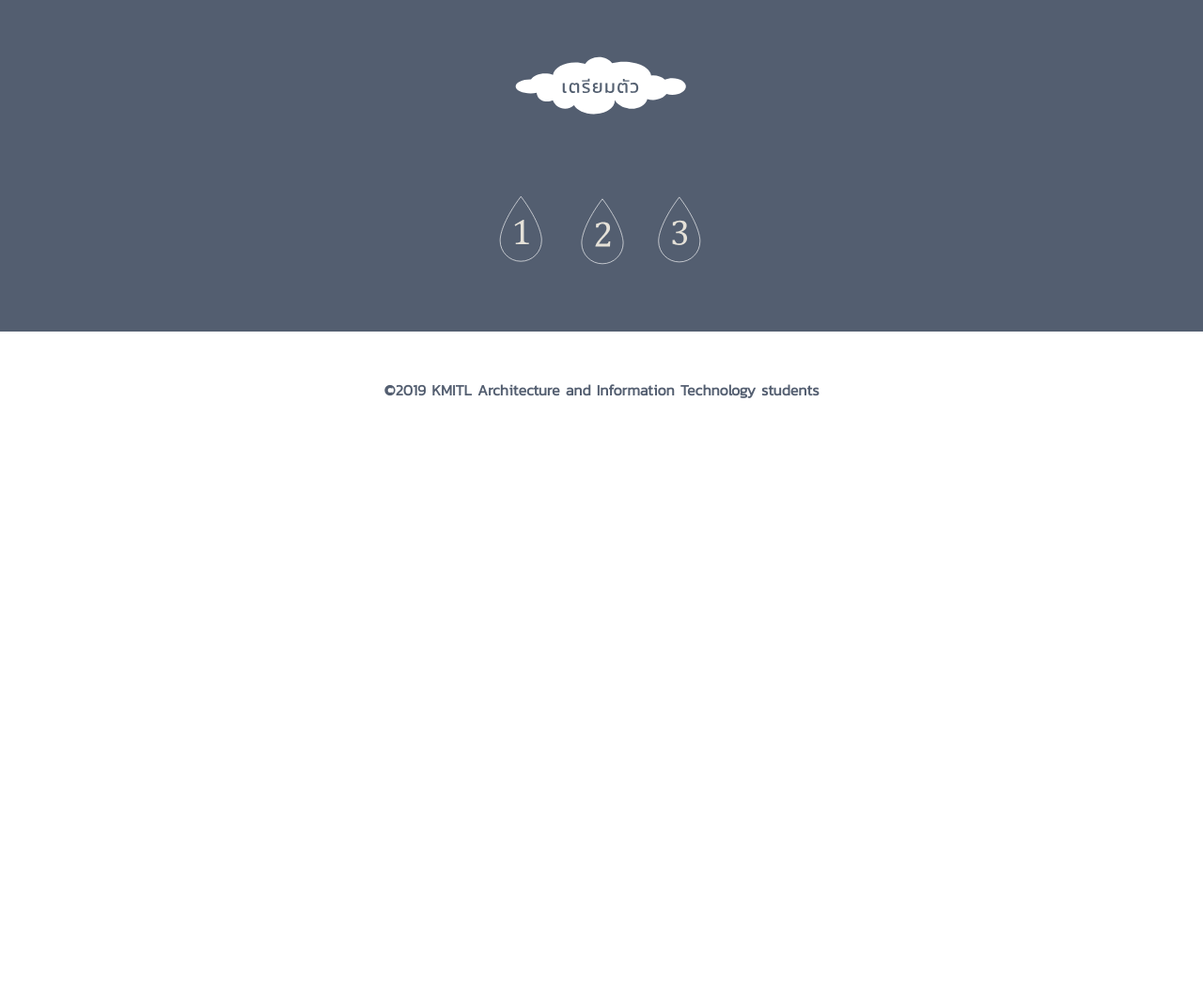
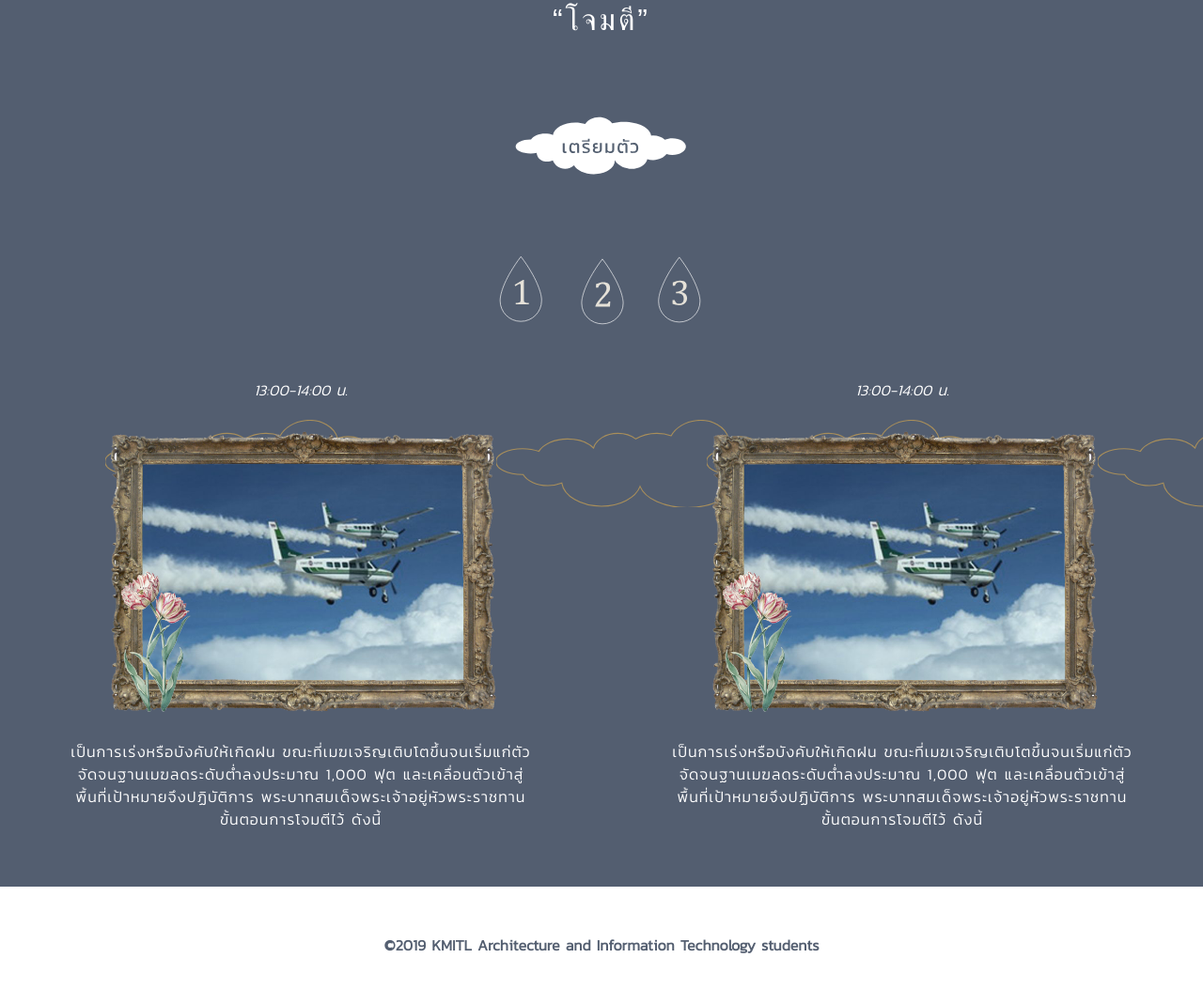
Before and after one commit to sopoat0101/web-royal-rainmaking-project, a plain HTML site: page operation.html in a window 1280 px wide. Shown: the part 1307-2360 px from the top of the page at 94% size. Before the commit the page ends 1784 px from the top, so only its background shows below. Drawn offline with Linux system fonts and the light colour scheme; a web font is replaced by a local one.

Commit message:
add svg(s).

```diff
--- a/css/operation.css
+++ b/css/operation.css
@@ -2,12 +2,16 @@
 	overflow: hidden;
 }
 
-.margin-top{
+.margin-top-100{
 	margin-top: 100px;
 }
 
 .absolute{
 	position: absolute;
+}
+
+.relative{
+	position: relative;
 }
 
 .left-right-border{
@@ -19,6 +23,12 @@
 
 #header{
 
+}
+
+#koang{
+	position: relative;
+	left: -50px;
+	top: 0;
 }
 
 #flower{
@@ -53,12 +63,28 @@
 }
 
 .slider{
+	margin-top: 50px;
+	margin-bottom: 60px;
 	width: 100%;
+	display: flex;
+	max-height: 560px;
 	position: relative;
 	transition: 0.6s ease-in-out;
 	overflow: hidden;
 }
+.content-slider{
+	margin-top: 20px;
+	text-align: center;
+	width: 500px;
+}
+.image-slider{
+	margin-top: 20px;
+	position: relative;
+}
 
+.content{
+	width: 500vw;
+}
 @media only screen and (max-width: 1200px){
 	.content-content{
 		margin-right: 10%;
@@ -87,4 +113,10 @@
 	.left-right-border{
 		padding: 0px 20px;
 	}
+	.content-slider{
+		width: 70%;
+	}
+	.content-image{
+		width: 80%;
+	}
 }
--- a/operation.html
+++ b/operation.html
@@ -46,6 +46,17 @@
 						<img class="absolute" src="assets/operation/png/ดอกไม้.png" alt="flower" width="15%" height="auto" id="flower">
 					</figure>
 				</div>
+			</div>
+			<!--<div class="text-center">
+				<div>
+					<figure>
+						<img src="assets/operation/svg/เส้นตรงเเนวตั้งN.svg" width="3px" height="auto">
+					</figure>
+					<figure>
+						<img src="assets/operation/svg/เส้นมุมล่างขวาN.svg" width="100px" height="auto" id="koang">
+					</figure>
+				</div>
+			</div>-->
 		</div>
 		<div class="container-content">
 			<div class="head-content">
@@ -105,7 +116,7 @@
 			</p></div>
 		</div>
 	</div>
-		<div class="head-content margin-top">
+	<div class="head-content margin-top-100">
 		<div>
 			<div class="color-c1 font-Kanit text-space-3 font-size-S">ขั้นตอนที่3</div>
 			<div class="color-c1 font-THSarabunNew text-space-3 font-size-SM">“โจมตี”</div>
@@ -120,6 +131,39 @@
 		</div>
 	</div>
 	<div class="slider">
+		<div class="content">
+			<div class="head-content text-center">
+				<div>
+					<div class="color-c1 font-Kanit"><p><i>13:00-14:00 น.</i></p></div>
+					<div class="image-slider">
+						<img src="assets/operation/svg/ก้อนเมฆoutlineN.svg" alt="clown" width="50%" height="auto" class="absolute layer-mid desktop-opt">
+						<img src="assets/operation/png/รูป.png" alt="part1" width="65%" height="auto" class="relative layer-top content-image">
+						<img src="assets/operation/svg/ก้อนเมฆoutlineN.svg" alt="clown" width="50%" height="auto" class="absolute layer-mid desktop-opt">
+					</div>
+				</div>
+			</div>
+		<div class="content-slider">
+			<div class="color-c1 font-Kanit text-space-1"><p>เป็นการเร่งหรือบังคับให้เกิดฝน  ขณะที่เมฆเจริญเติบโตขึ้นจนเริ่มแก่ตัวจัดจนฐานเมฆลดระดับต่ำลงประมาณ 1,000 ฟุต  และเคลื่อนตัวเข้าสู่
+					พื้นที่เป้าหมายจึงปฏิบัติการ พระบาทสมเด็จพระเจ้าอยู่หัวพระราชทาน
+					ขั้นตอนการโจมตีไว้ ดังนี้</p></div>
+			</div>
+		</div>
+		<div class="content">
+			<div class="head-content text-center">
+				<div>
+					<div class="color-c1 font-Kanit"><p><i>13:00-14:00 น.</i></p></div>
+					<div class="image-slider">
+						<img src="assets/operation/svg/ก้อนเมฆoutlineN.svg" alt="clown" width="50%" height="auto" class="absolute layer-mid desktop-opt">
+						<img src="assets/operation/png/รูป.png" alt="part1" width="65%" height="auto" class="relative layer-top content-image">
+						<img src="assets/operation/svg/ก้อนเมฆoutlineN.svg" alt="clown" width="50%" height="auto" class="absolute layer-mid desktop-opt">
+					</div>
+				</div>
+			</div>
+		<div class="content-slider">
+			<div class="color-c1 font-Kanit text-space-1"><p>เป็นการเร่งหรือบังคับให้เกิดฝน  ขณะที่เมฆเจริญเติบโตขึ้นจนเริ่มแก่ตัวจัดจนฐานเมฆลดระดับต่ำลงประมาณ 1,000 ฟุต  และเคลื่อนตัวเข้าสู่
+					พื้นที่เป้าหมายจึงปฏิบัติการ พระบาทสมเด็จพระเจ้าอยู่หัวพระราชทาน
+					ขั้นตอนการโจมตีไว้ ดังนี้</p></div>
+			</div>
 		</div>
 	</div>
 		<footer class="color-c3 text-center font-Kanit background-b3">
```
Also changed, not shown: assets/operation/svg/ก้อนเมฆoutlineN.svg (added), assets/operation/svg/เส้นตรงเเนวตั้งN.svg (added), assets/operation/svg/เส้นมุมล่างขวาN.svg (added). Lines whose indentation alone changed are shown as unchanged.
